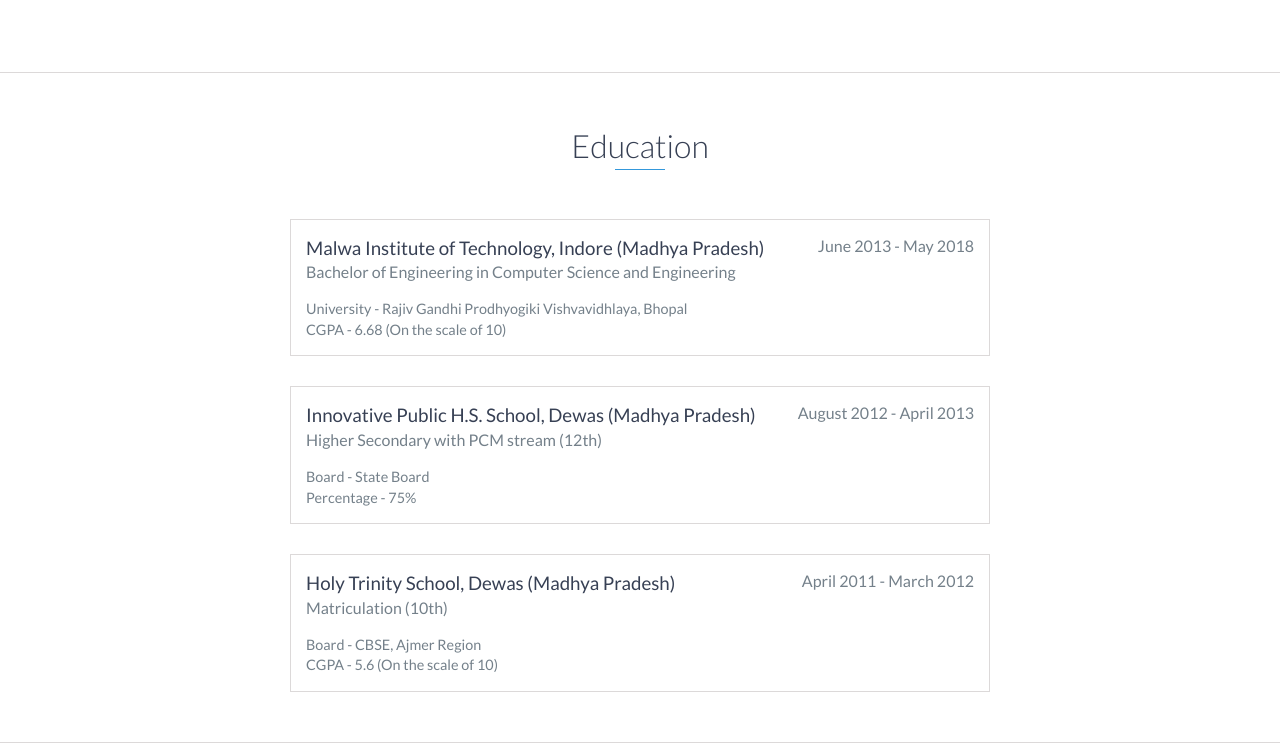
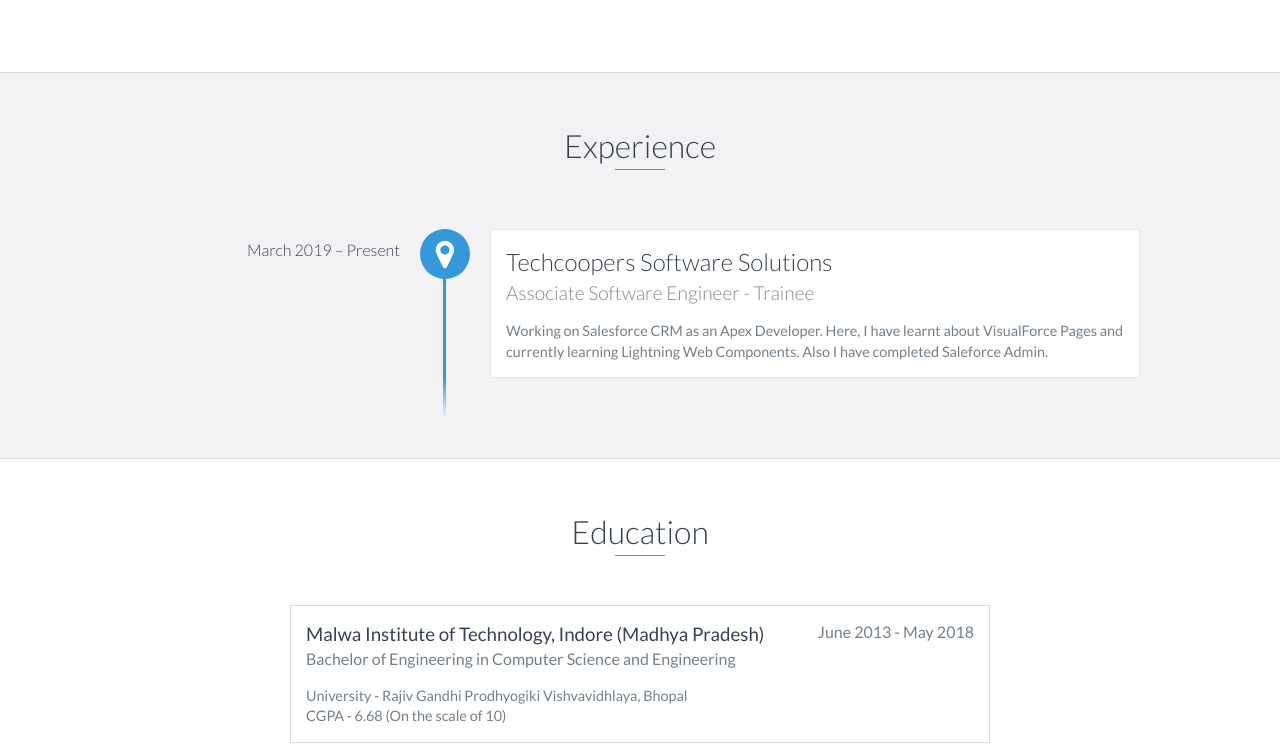
Before and after one commit to deveshlashkari/deveshlashkari.github.io, a website: page index.html in a window 1280 px wide. Shown: the part 1038-1784 px from the top of the page. Drawn offline with nearby package versions, Linux system fonts and the light colour scheme.

Commit message:
Update index.html

```diff
--- a/index.html
+++ b/index.html
@@ -102,10 +102,17 @@
     </div>
     <!-- End #about -->
 
-    <!-- <div id="experience" class="background-alt">
+    <div id="experience" class="background-alt">
         <h2 class="heading">Experience</h2>
         <div id="experience-timeline">
-            <div data-date="September 2015 – September 2016">
+            <div data-date="March 2019 – Present">
+                <h3>Techcoopers Software Solutions</h3>
+                <h4>Associate Software Engineer - Trainee</h4>
+                <p>
+                    Working on Salesforce CRM as an Apex Developer. Here, I have learnt about VisualForce Pages and currently learning Lightning Web Components. Also I have completed Saleforce Admin.
+                </p>
+            </div>
+         <!--   <div data-date="September 2015 – September 2016">
                 <h3>Employer Name</h3>
                 <h4>Job Title</h4>
                 <p>
@@ -118,16 +125,9 @@
                 <p>
                     Lorem ipsum dolor sit amet, consectetur adipiscing elit. Curabitur in iaculis ex. Etiam volutpat laoreet urna. Morbi ut tortor nec nulla commodo malesuada sit amet vel lacus. Fusce eget efficitur libero. Morbi dapibus porta quam laoreet placerat.
                 </p>
-            </div>
-            <div data-date="September 2015 – September 2016">
-                <h3>Employer Name</h3>
-                <h4>Job Title</h4>
-                <p>
-                    Lorem ipsum dolor sit amet, consectetur adipiscing elit. Curabitur in iaculis ex. Etiam volutpat laoreet urna. Morbi ut tortor nec nulla commodo malesuada sit amet vel lacus. Fusce eget efficitur libero. Morbi dapibus porta quam laoreet placerat.
-                </p>
-            </div>
+            </div>-->
         </div>
-    </div> -->
+    </div>
     <!-- End #experience -->
 
     <div id="education">
```
